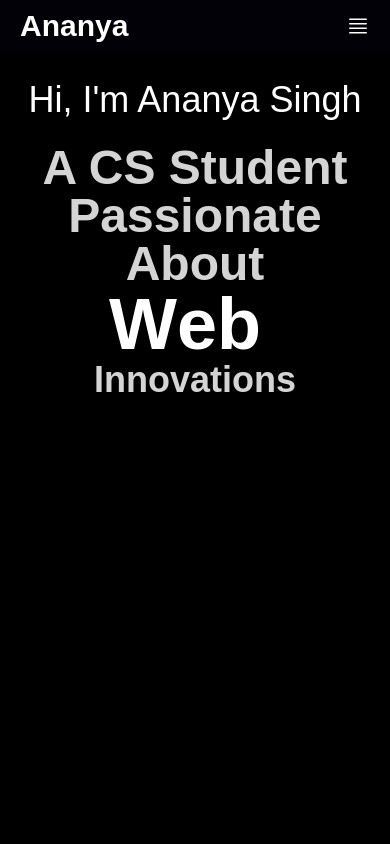
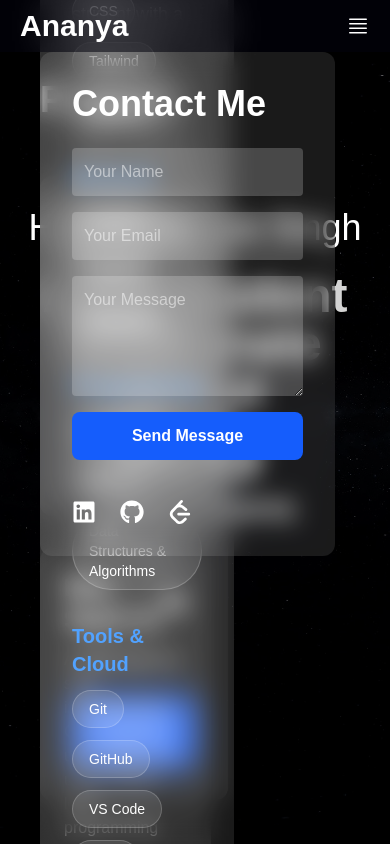
Before and after one commit to AS-pngg/Portfolio, a React (Vite) app: page / in a window 390 px wide. Built offline with nearby package versions, Linux system fonts and the light colour scheme; a web font is replaced by a local one.

Commit message:
Added optimized space background and mobile fixes 3.0

```diff
--- a/src/App.jsx
+++ b/src/App.jsx
@@ -45,13 +45,11 @@ function useSlowNetwork() {
 export default function App() {
   const [selectedPlanet, setSelectedPlanet] = useState(null);
   const [activeSection, setActiveSection] = useState(null);
-  const [showHint, setShowHint] = useState(
-    localStorage.getItem("cameraHintHidden") !== "true"
-  );
 
   const isMobile = useIsMobile();
   const isSlowNetwork = useSlowNetwork();
 
+  /* Decide if 3D should load */
   const use3D = !isMobile && !isSlowNetwork;
 
   const defaultCameraPosition = [0, 0, 15];
@@ -76,9 +74,8 @@ export default function App() {
         orbitSpeed: 0.27,
         orbitTilt: 0.2,
         moons: [
-          { size: 0.3, distance: 2.2, speed: -1.2, textureUrl: "/moon2.jpg", tilt: 0 },
-          { size: 0.25, distance: 3.2, speed: 1.5, textureUrl: "/moon3.jpg", tilt: -0.5 },
-          { size: 0.4, distance: 4, speed: 0.5, textureUrl: "/moon4.jpg", tilt: 0.3 },
+          { size: 0.3, distance: 2.2, speed: -1.2, textureUrl: "/moon2.jpg" },
+          { size: 0.25, distance: 3.2, speed: 1.5, textureUrl: "/moon3.jpg" },
         ],
       },
       {
@@ -104,24 +101,39 @@ export default function App() {
   );
 
   return (
-    <div className="relative w-screen h-screen bg-black overflow-hidden">
+    <div className="relative w-screen min-h-screen bg-black overflow-hidden">
 
       {/* NAVBAR */}
       <div className="absolute top-0 left-0 w-full z-30">
-        <Navbar
-          onNavigate={(sectionName) => {
-            setSelectedPlanet(sectionName);
-            setActiveSection(sectionName);
-          }}
-        />
+        <Navbar />
       </div>
 
-      {/* ================= MOBILE / SLOW INTERNET BACKGROUND ================= */}
+      {/* ================= MOBILE / SLOW INTERNET ================= */}
       {!use3D && (
-        <div
-          className="absolute inset-0 bg-cover bg-center"
-          style={{ backgroundImage: "/milkyway.jpg" }}
-        />
+        <div className="relative w-full min-h-screen overflow-y-auto">
+
+          {/* Background */}
+          <div
+            className="fixed inset-0 bg-cover bg-center opacity-40"
+            style={{ backgroundImage: "url('/milkyway.jpg')" }}
+          />
+
+          {/* Scroll Sections */}
+          <div className="relative z-10 flex flex-col gap-28 px-6 pt-32 pb-20">
+
+            <Hero />
+
+            <AboutSection />
+
+            <ProjectsSection />
+
+            <SkillSection />
+
+            <ContactSection />
+
+          </div>
+
+        </div>
       )}
 
       {/* ================= DESKTOP 3D ================= */}
@@ -134,8 +146,8 @@ export default function App() {
             near: 0.1,
             far: 1000,
           }}
-          dpr={[1, 1.3]}               // Lower pixel density
-          performance={{ min: 0.5 }}   // Auto performance scale
+          dpr={[1, 1.3]}
+          performance={{ min: 0.5 }}
           gl={{
             antialias: false,
             powerPreference: "low-power",
@@ -145,11 +157,10 @@ export default function App() {
             setActiveSection(null);
           }}
         >
-          {/* Auto Performance */}
+
           <AdaptiveDpr pixelated />
           <AdaptiveEvents />
 
-          {/* Lighting */}
           <ambientLight intensity={0.35} />
           <directionalLight position={[5, 5, 5]} intensity={1.3} />
 
@@ -183,67 +194,33 @@ export default function App() {
             enableZoom={!selectedPlanet}
             enablePan={!selectedPlanet}
             enableRotate={!selectedPlanet}
-            onStart={() => {
-              if (showHint) {
-                localStorage.setItem("cameraHintHidden", "true");
-                setShowHint(false);
-              }
-            }}
           />
         </Canvas>
       )}
 
-      {/* HERO */}
-      <div
-        className={`absolute inset-0 z-10 pointer-events-none
-        transition-opacity duration-700
-        ${selectedPlanet ? "opacity-0" : "opacity-100"}`}
-      >
-        <Hero />
-      </div>
-
-      {/* SCROLL HINT */}
-      {showHint && !selectedPlanet && use3D && (
-        <div className="absolute bottom-10 left-1/2 -translate-x-1/2 z-20 text-center">
-          <div className="flex flex-col items-center">
-            <div className="relative w-6 h-10 border-2 border-white/60 rounded-full flex justify-center">
-              <div className="w-1 h-2 bg-white/60 rounded-full mt-2 animate-scrollWheel" />
-            </div>
-
-            <p className="text-white/70 text-sm tracking-widest mt-4">
-              Click a planet to explore
-            </p>
-
-            <p className="text-white/40 text-xs tracking-wider mt-2">
-              Drag to rotate • Scroll to zoom
-            </p>
-          </div>
-        </div>
-      )}
-
-      {/* SECTIONS */}
-      {activeSection === "About" && (
+      {/* DESKTOP SECTIONS */}
+      {use3D && activeSection === "About" && (
         <AboutSection onClose={() => {
           setSelectedPlanet(null);
           setActiveSection(null);
         }} />
       )}
 
-      {activeSection === "Projects" && (
+      {use3D && activeSection === "Projects" && (
         <ProjectsSection onClose={() => {
           setSelectedPlanet(null);
           setActiveSection(null);
         }} />
       )}
 
-      {activeSection === "Skills" && (
+      {use3D && activeSection === "Skills" && (
         <SkillSection onClose={() => {
           setSelectedPlanet(null);
           setActiveSection(null);
         }} />
       )}
 
-      {activeSection === "Contact" && (
+      {use3D && activeSection === "Contact" && (
         <ContactSection onClose={() => {
           setSelectedPlanet(null);
           setActiveSection(null);
```
